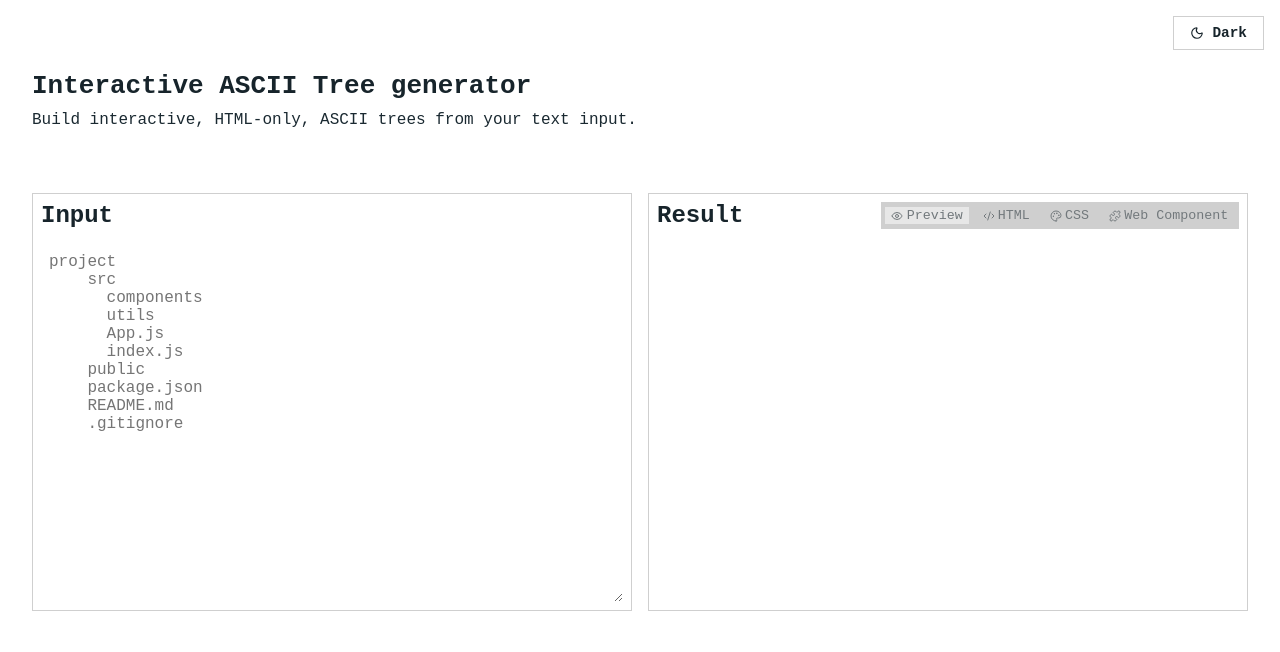
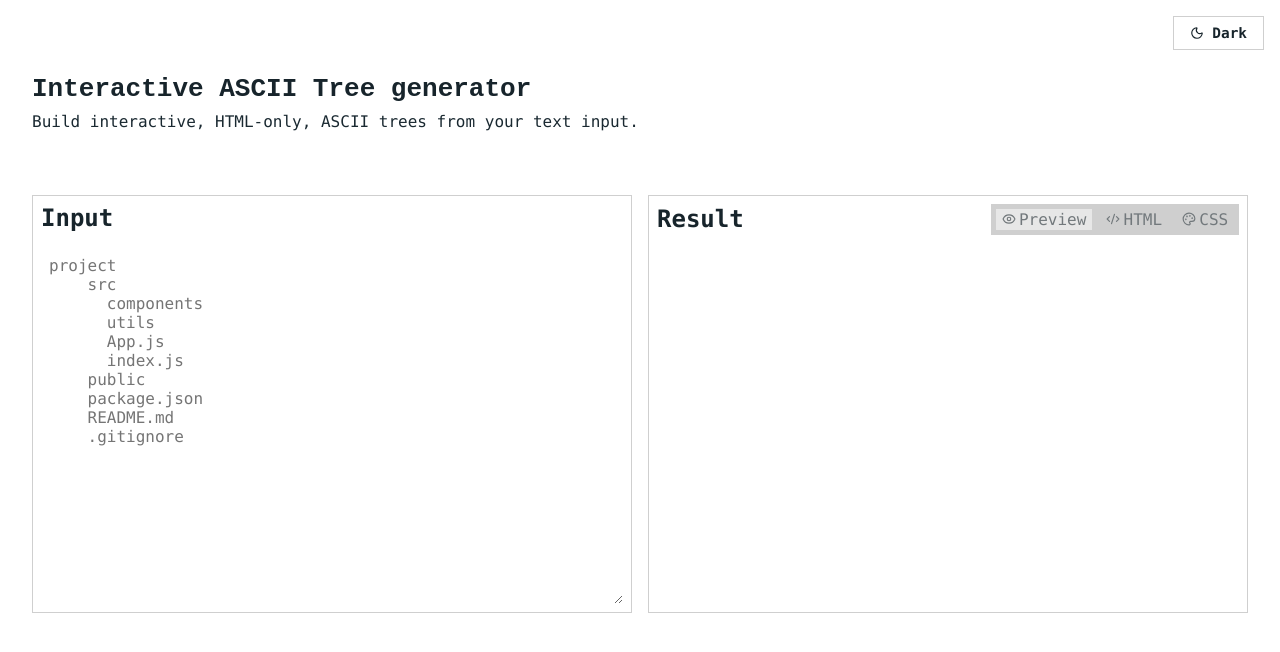
Before and after one commit to MiloradFilipovic/interactive-ascii-tree-demo, a Vue app: page / in a window 1280 px wide. Shown: the top 652 px of the page. Built offline with nearby package versions, Linux system fonts and the light colour scheme.

Commit message:
💄 Adjusting icon and font sizes

```diff
--- a/src/App.vue
+++ b/src/App.vue
@@ -36,7 +36,7 @@ useHighlightTheme()
 
 <style module lang="scss">
 .app-container {
-  font-family: 'Courier New', Courier, monospace;
+  font-family: "Consolas", "Menlo", "DejaVu Sans Mono", "Lucida Console", monospace;
   display: flex;
   flex-direction: column;
   box-sizing: border-box;
--- a/src/components/input/TextEditor.vue
+++ b/src/components/input/TextEditor.vue
@@ -138,6 +138,7 @@ const handleKeydown = (event: KeyboardEvent) => {
   font-family: inherit;
   font-size: 1rem;
   resize: vertical;
+  font-family: "Consolas", "Menlo", "DejaVu Sans Mono", "Lucida Console", monospace;
 
   &:focus {
     outline: none;
--- a/src/components/output/OutputTabs.vue
+++ b/src/components/output/OutputTabs.vue
@@ -28,7 +28,7 @@ const setActiveTab = (tab: OutputType) => {
       :disabled="props.disabled"
       @click="setActiveTab('ascii')"
     >
-      <Eye :size="12" :class="$style.icon" />
+      <Eye :size="14" :class="$style.icon" />
       <span :class="$style.label">Preview</span>
     </button>
     <button
@@ -36,7 +36,7 @@ const setActiveTab = (tab: OutputType) => {
       :disabled="props.disabled"
       @click="setActiveTab('html')"
     >
-      <code-xml :size="12" :class="$style.icon" />
+      <code-xml :size="14" :class="$style.icon" />
       <span :class="$style.label">HTML</span>
     </button>
     <button
@@ -44,16 +44,8 @@ const setActiveTab = (tab: OutputType) => {
       :disabled="props.disabled"
       @click="setActiveTab('css')"
     >
-      <Palette :size="12" :class="$style.icon" />
+      <Palette :size="14" :class="$style.icon" />
       <span :class="$style.label">CSS</span>
-    </button>
-    <button
-      :class="{ [$style.active]: activeTab === 'web-component' }"
-      :disabled="props.disabled"
-      @click="setActiveTab('web-component')"
-    >
-      <Puzzle :size="12" :class="$style.icon" />
-      <span :class="$style.label">Web Component</span>
     </button>
   </div>
 </template>
@@ -70,6 +62,7 @@ button {
   display: flex;
   align-items: center;
   gap: 0.2rem;
+  font-size: 1rem;
   background: none;
   border: none;
   font-family: inherit;
@@ -87,10 +80,4 @@ button {
     color: var(--text-color);
   }
 }
-
-.label {
-  @media screen and (max-width: 950px) {
-    display: none;
-  }
-}
 </style>
```
